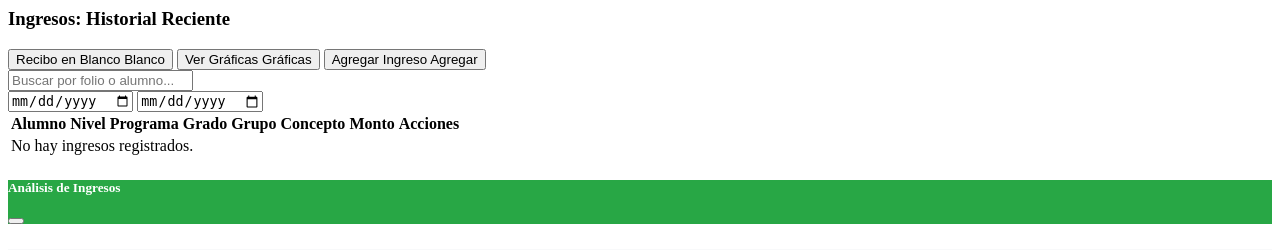
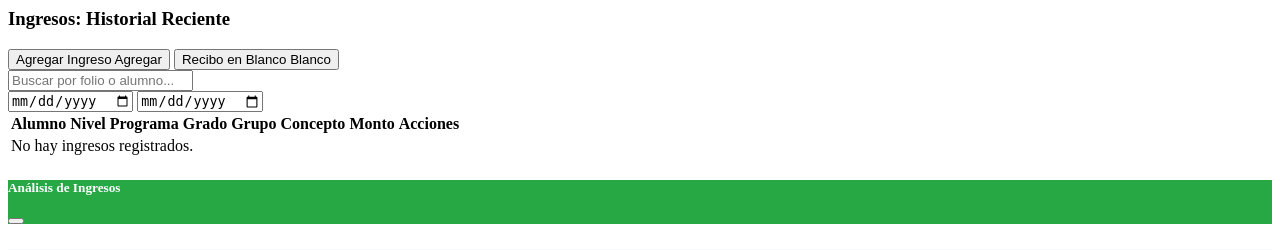
Before and after one commit to institutouniversitariomorelia-hub/ERP-IUM, a PHP site: the page made by src/Ingresos/Views/ingresos_list.php in a window 1280 px wide. Shown: the top 250 px of the page. Run offline with PHP 8.4, Linux system fonts and the light colour scheme; the template is opened without the code that fills it, so the values that code supplies are empty.

Commit message:
Descripción breve de los cambios realizados

```diff
--- a/src/Ingresos/Views/ingresos_list.php
+++ b/src/Ingresos/Views/ingresos_list.php
@@ -7,23 +7,18 @@
 <div class="d-flex flex-column flex-md-row justify-content-between align-items-start align-items-md-center mb-3 gap-2">
     <h3 class="text-danger mb-0"><?php echo htmlspecialchars($pageTitle ?? 'Ingresos'); ?>: Historial Reciente</h3>
     <div class="d-flex gap-2 w-100 w-md-auto flex-wrap">
-        <button class="btn btn-outline-secondary btn-sm flex-grow-1 flex-md-grow-0" onclick="window.open('generate_receipt_blanco.php', '_blank')">
-            <ion-icon name="document-outline" style="vertical-align: middle;"></ion-icon>
-            <span class="d-none d-sm-inline">Recibo en Blanco</span>
-            <span class="d-inline d-sm-none">Blanco</span>
-        </button>
-        <button class="btn btn-outline-success btn-sm flex-grow-1 flex-md-grow-0" id="btnVerGraficasIngresos">
-            <ion-icon name="pie-chart-outline" style="vertical-align: middle;"></ion-icon>
-            <span class="d-none d-sm-inline">Ver Gráficas</span>
-            <span class="d-inline d-sm-none">Gráficas</span>
-        </button>
         <?php if (roleCan('add','ingresos')): ?>
-            <button class="btn btn-danger btn-sm flex-grow-1 flex-md-grow-0" data-bs-toggle="modal" data-bs-target="#modalIngreso" id="btnNuevoIngreso">
+            <button class="btn btn-danger btn-sm flex-grow-1 flex-md-grow-0 order-1" data-bs-toggle="modal" data-bs-target="#modalIngreso" id="btnNuevoIngreso">
                 <ion-icon name="add-circle-outline" class="me-1"></ion-icon>
                 <span class="d-none d-sm-inline">Agregar Ingreso</span>
                 <span class="d-inline d-sm-none">Agregar</span>
             </button>
         <?php endif; ?>
+        <button class="btn btn-outline-secondary btn-sm flex-grow-1 flex-md-grow-0 order-2" onclick="window.open('generate_receipt_blanco.php', '_blank')">
+            <ion-icon name="document-outline" style="vertical-align: middle;"></ion-icon>
+            <span class="d-none d-sm-inline">Recibo en Blanco</span>
+            <span class="d-inline d-sm-none">Blanco</span>
+        </button>
     </div>
 </div>
 
```
Also changed, not shown: shared/Views/layout.php (+1 -6 lines), src/Egresos/Views/egresos_list.php (+5 -5 lines), public/js/app.js.
